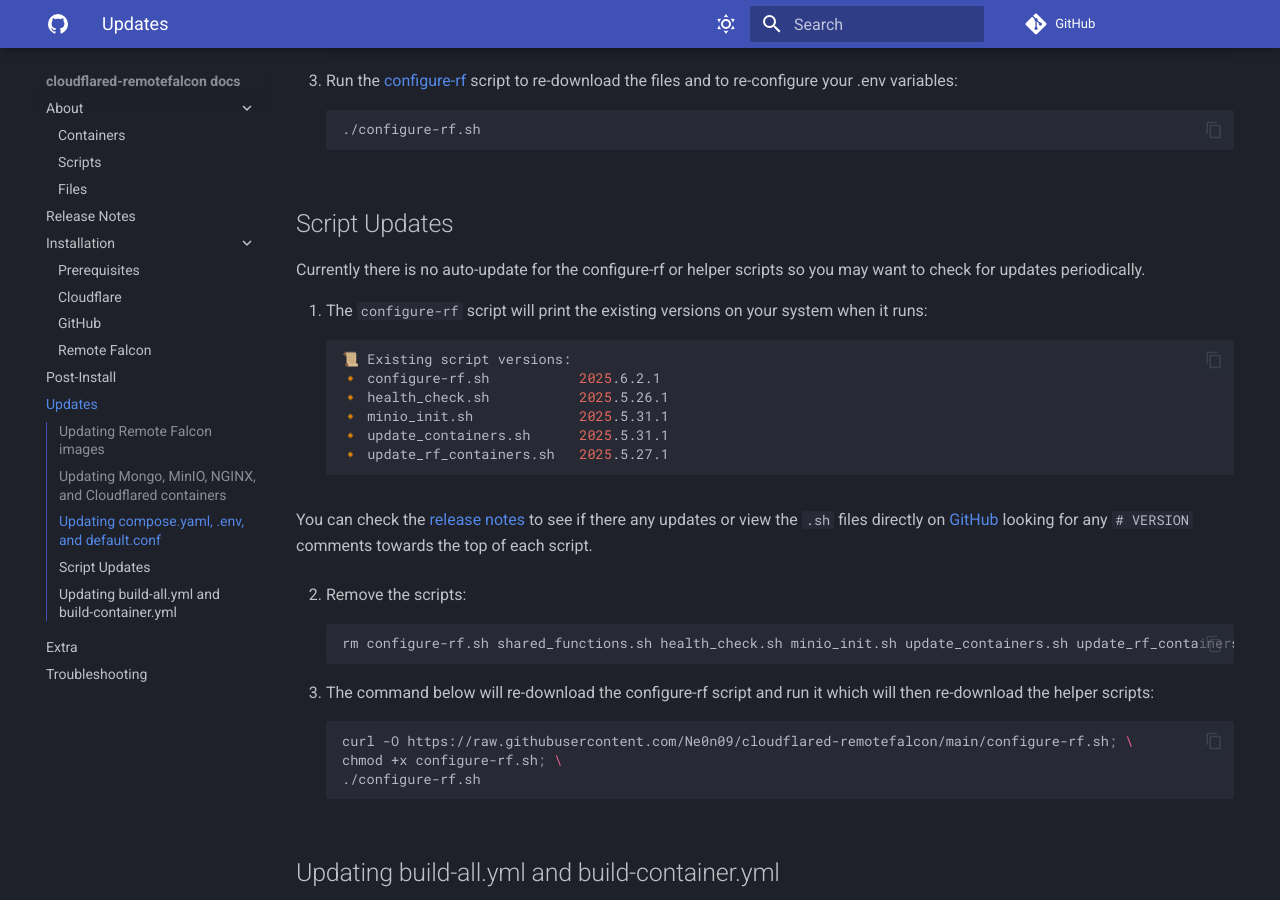
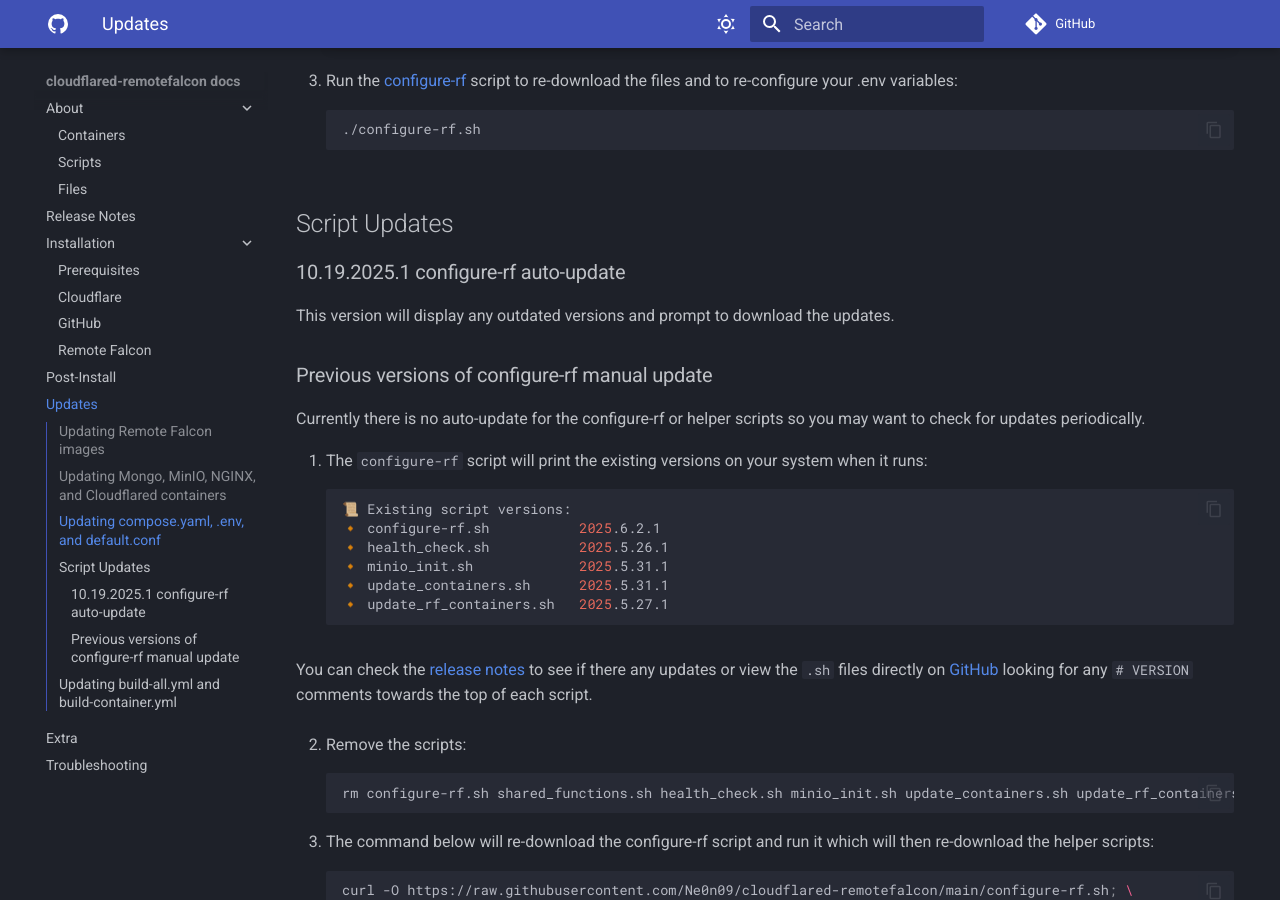
Before and after one commit to Ne0n09/cloudflared-remotefalcon, an MkDocs documentation site: the page built from docs/updates.md, in a window 1280 px wide and 900 px high, scrolled down 1587 px. Built offline with MkDocs 1.6.1 and Material for MkDocs 9.7.7, drawn with Linux system fonts in a browser that asks for light colours; comment, search, counter and statistics services are not loaded.

Commit message:
Fix update_scripts

```diff
--- a/docs/updates.md
+++ b/docs/updates.md
@@ -68,6 +68,12 @@
 
 ## Script Updates
 
+### 10.19.2025.1 configure-rf auto-update
+
+This version will display any outdated versions and prompt to download the updates.
+
+### Previous versions of configure-rf manual update
+
 Currently there is no auto-update for the configure-rf or helper scripts so you may want to check for updates periodically.
 
 1. The `configure-rf` script will print the existing versions on your system when it runs:
```
Also changed, not shown: 1 other file.
